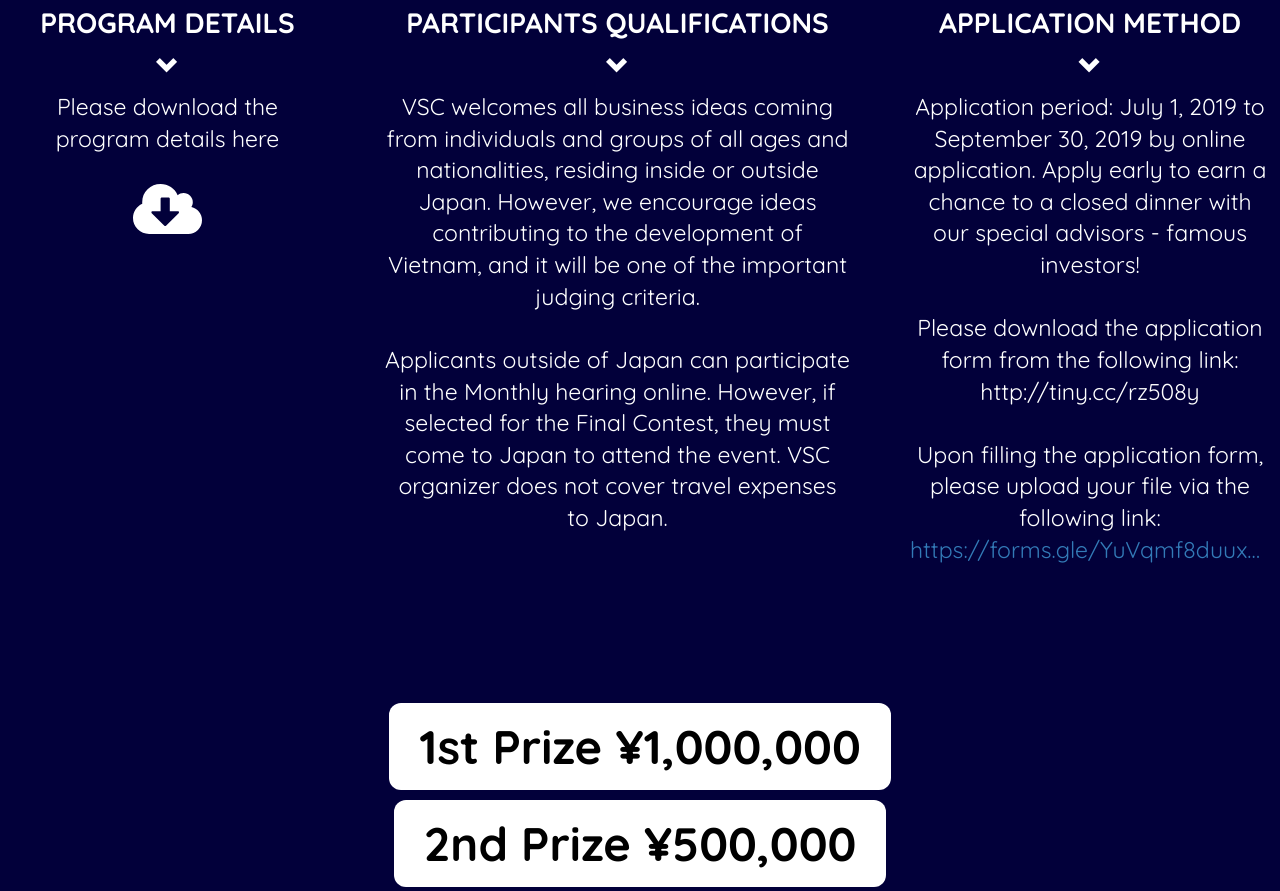
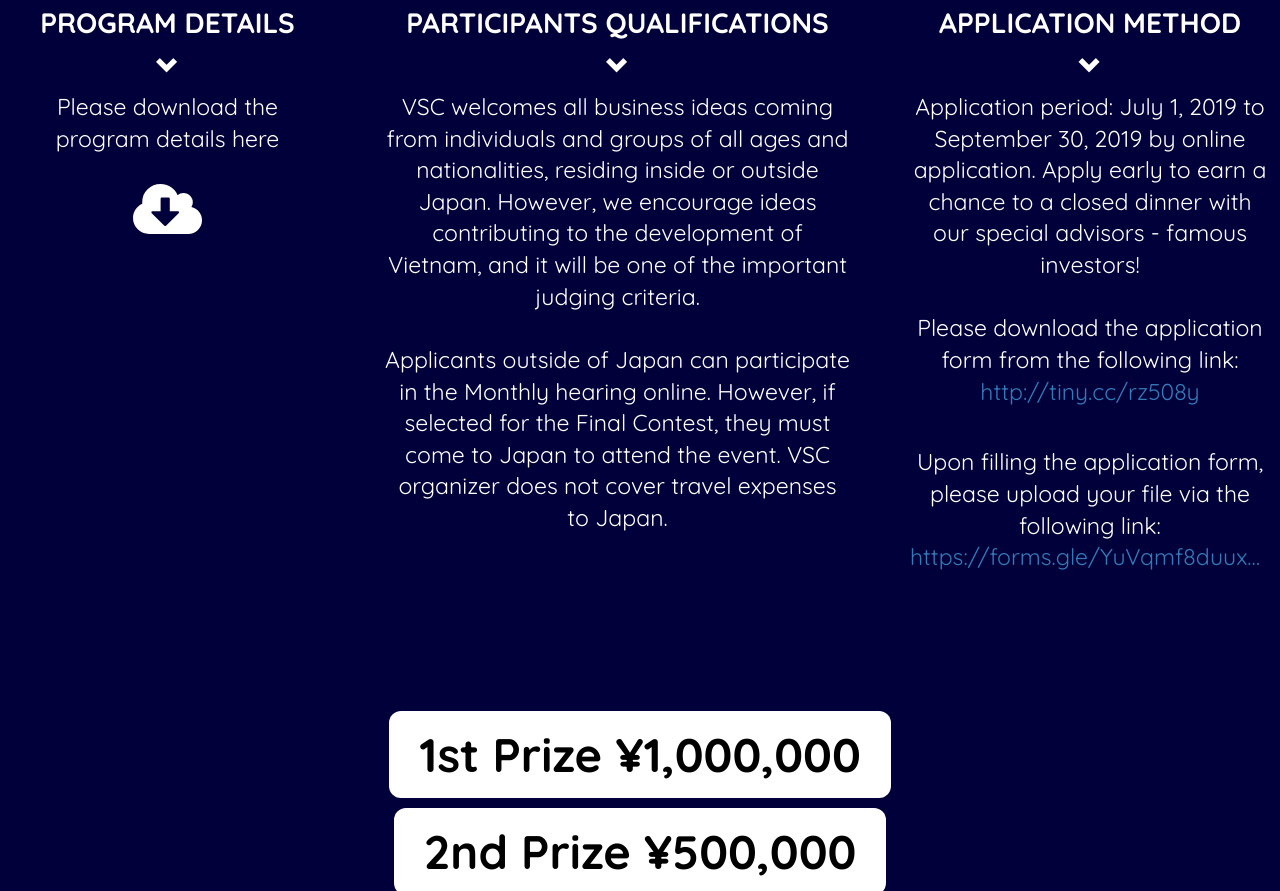
Before and after one commit to vuongtaquoc/vpj, a website built with webpack: page src/index.html in a window 1280 px wide. Shown: the part 1886-2777 px from the top of the page. Built offline with nearby package versions, Linux system fonts and the light colour scheme.

Commit message:
add active link

```diff
--- a/src/index.html
+++ b/src/index.html
@@ -103,7 +103,7 @@
             <h4>Application period: July 1, 2019 to September 30, 2019 by online application.
               Apply early to earn a chance to a closed dinner with our special advisors - famous investors!</br></br>
               Please download the application form from the following link:
-              http://tiny.cc/rz508y</br></br>
+              <a class="apply-link" href="http://tiny.cc/rz508y" rel="nofollow">http://tiny.cc/rz508y</a></br></br>
               Upon filling the application form, please upload your file via the following link:
               <a class="apply-link" href="https://forms.gle/YuVqmf8duux3yQSD8" rel="nofollow">https://forms.gle/YuVqmf8duux3yQSD8</a>
             </h4>
```
